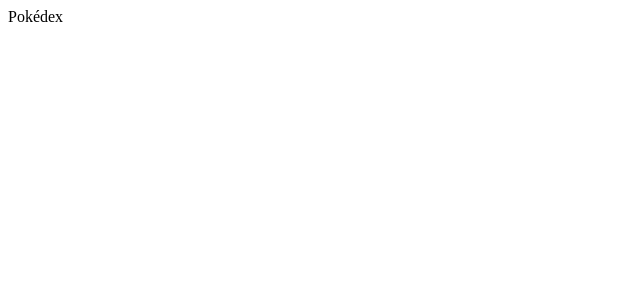
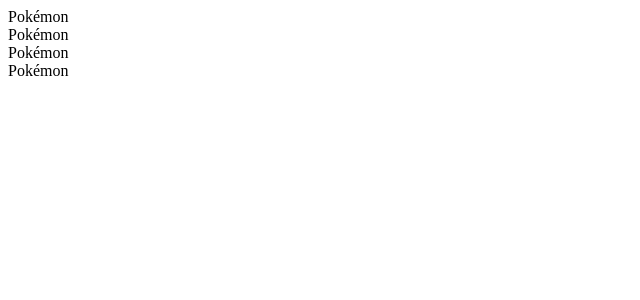
Before and after one commit to danrmrz/pokedex, a React app: page / in a window 1280 px wide. Shown: the top 300 px of the page, without its empty margins (0-640 px from the left). Built offline with nearby package versions, Linux system fonts and the light colour scheme.

Commit message:
Componentes base PokemonCard & PokemonCard Container + archivo para manejo de rutas App.jsx

```diff
--- /dev/null
+++ b/src/components/PokemonCard.jsx
@@ -0,0 +1,11 @@
+import React from 'react'
+
+const PokemonCard = ( image, name, number ) => {
+  return(
+    <div className="card">
+      <span>Pokémon</span>
+    </div>
+  )
+}
+
+export default PokemonCard
--- /dev/null
+++ b/src/components/PokemonCardsContainer.jsx
@@ -0,0 +1,16 @@
+import React from 'react'
+
+import PokemonCard from './PokemonCard'
+
+const PokemonCardContainer = () => {
+  return(
+    <div className="card-container">
+      <PokemonCard />
+      <PokemonCard />
+      <PokemonCard />
+      <PokemonCard />
+    </div>
+  )
+}
+
+export default PokemonCardContainer
--- a/src/index.js
+++ b/src/index.js
@@ -1,11 +1,6 @@
 import React from 'react'
 import ReactDOM from 'react-dom'
 
-const App = (
-  <span>
-    Pokédex
-  </span>
-)
+import App from './routes/App'
 
-
-ReactDOM.render(App, document.getElementById('app'))
+ReactDOM.render(<App />, document.getElementById('app'))
--- /dev/null
+++ b/src/routes/App.jsx
@@ -0,0 +1,16 @@
+import React from 'react'
+import { BrowserRouter, Switch, Route } from 'react-router-dom'
+
+import PokemonCardContainer from '../components/PokemonCardsContainer'
+
+const App = () => {
+  return(
+    <BrowserRouter>
+      <Switch>
+        <Route exact path='/' component={PokemonCardContainer} />
+      </Switch>
+    </BrowserRouter>
+  )
+}
+
+export default App
```
Also changed, not shown: 1 other file (tests, documents, lock files or other folders).
